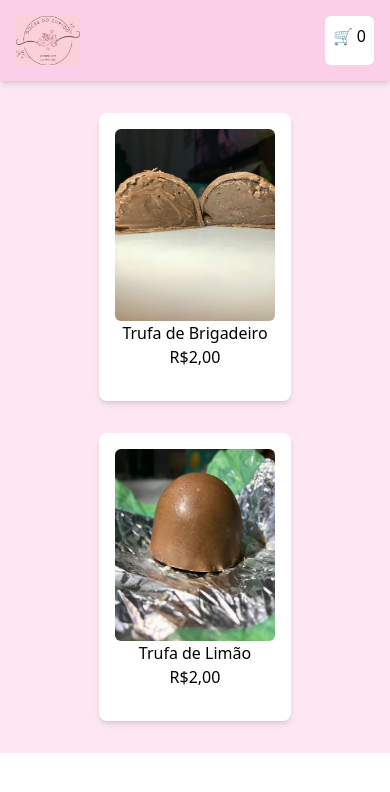
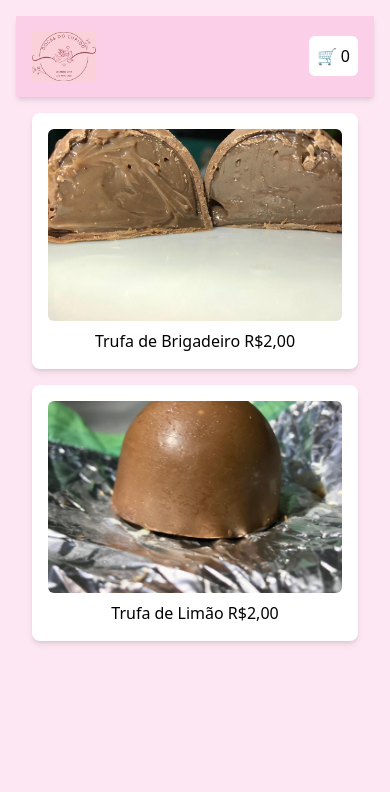
Before and after one commit to Gabriel-ortizz/doces-do-cupido, a Next.js app: page / in a window 390 px wide. Shown: the top 792 px of the page. Built offline with nearby package versions, Linux system fonts and the light colour scheme.

Commit message:
fix:mobile

```diff
--- a/app/page.tsx
+++ b/app/page.tsx
@@ -23,9 +23,9 @@ const App: React.FC = () => {
 
   const updateCartView = () => {
     return cartItems.map((item, index) => (
-      <li key={index} className="flex justify-between items-center">
-        <img src={item.image} alt={item.name} width="50" />
-        {item.name} (x{item.quantity})
+      <li key={index} className="flex justify-between items-center p-2 border-b">
+        <img src={item.image} alt={item.name} className="w-12 h-12 rounded" />
+        <span>{item.name} (x{item.quantity})</span>
         <button onClick={() => editItem(index)} className="ml-2 text-blue-500">Editar</button>
         <button onClick={() => removeItem(index)} className="ml-2 text-red-500">Excluir</button>
       </li>
@@ -61,47 +61,44 @@ const App: React.FC = () => {
       alert("Seu carrinho está vazio!");
       return;
     }
-
     const phoneNumber = "+5521991453401";
     let message = "Olá! Gostaria de finalizar meu pedido:%0A";
     cartItems.forEach((item, index) => {
       message += `${index + 1}. ${item.name} (x${item.quantity})%0A`;
     });
-
     const whatsappUrl = `https://api.whatsapp.com/send?phone=${phoneNumber}&text=${message}`;
     window.open(whatsappUrl, "_blank");
-
     setPurchaseMessageVisible(true);
     setTimeout(() => setPurchaseMessageVisible(false), 3000);
     clearCart();
   };
 
   return (
-    <div className="bg-pink-100 text-center">
-      <header className="flex justify-between p-4 bg-pink-200 shadow-md">
+    <div className="bg-pink-100 min-h-screen text-center p-4">
+      <header className="flex justify-between items-center p-4 bg-pink-200 shadow-md">
         <img src="/img/Logo.jpg" alt="Logo" className="w-16" />
-        <div onClick={toggleCart} className="cursor-pointer bg-white p-2 rounded-md">
-          🛒 <span>{cartCount}</span>
+        <div onClick={toggleCart} className="cursor-pointer bg-white p-2 rounded-md flex items-center">
+          🛒 <span className="ml-1">{cartCount}</span>
         </div>
       </header>
 
-      <main className="p-4">
+      <main className="grid grid-cols-1 sm:grid-cols-2 md:grid-cols-3 lg:grid-cols-4 gap-4 p-4">
         {["Trufa de Brigadeiro", "Trufa de Limão"].map((product, idx) => (
           <div
             key={idx}
-            className="inline-block w-48 h-72 p-4 m-4 bg-white rounded-lg shadow-md text-center cursor-pointer"
+            className="bg-white rounded-lg shadow-md p-4 text-center cursor-pointer"
             onClick={() => addToCart(product, `/img/${product}.jpg`)}
           >
-            <img src={`/img/${product}.jpg`} alt={product} className="w-full h-48 rounded-md" />
-            <p>{product} R$2,00</p>
+            <img src={`/img/${product}.jpg`} alt={product} className="w-full h-48 object-cover rounded-md" />
+            <p className="mt-2">{product} R$2,00</p>
           </div>
         ))}
       </main>
 
       {isCartVisible && (
-        <div className="fixed top-1/2 left-1/2 transform -translate-x-1/2 -translate-y-1/2 bg-white p-4 shadow-lg max-h-80 overflow-y-auto w-80">
+        <div className="fixed top-1/2 left-1/2 transform -translate-x-1/2 -translate-y-1/2 bg-white p-4 shadow-lg w-11/12 md:w-96 max-h-80 overflow-y-auto rounded-lg">
           <button onClick={toggleCart} className="absolute top-2 right-2 text-xl">❌</button>
-          <h2 className="text-2xl">Carrinho de Compras</h2>
+          <h2 className="text-2xl mb-4">Carrinho de Compras</h2>
           <ul>{updateCartView()}</ul>
           <button onClick={clearCart} className="bg-red-500 text-white p-2 mt-2 w-full rounded-md">Limpar Carrinho</button>
           <button onClick={buy} className="bg-blue-500 text-white p-2 mt-2 w-full rounded-md">Comprar</button>
```
